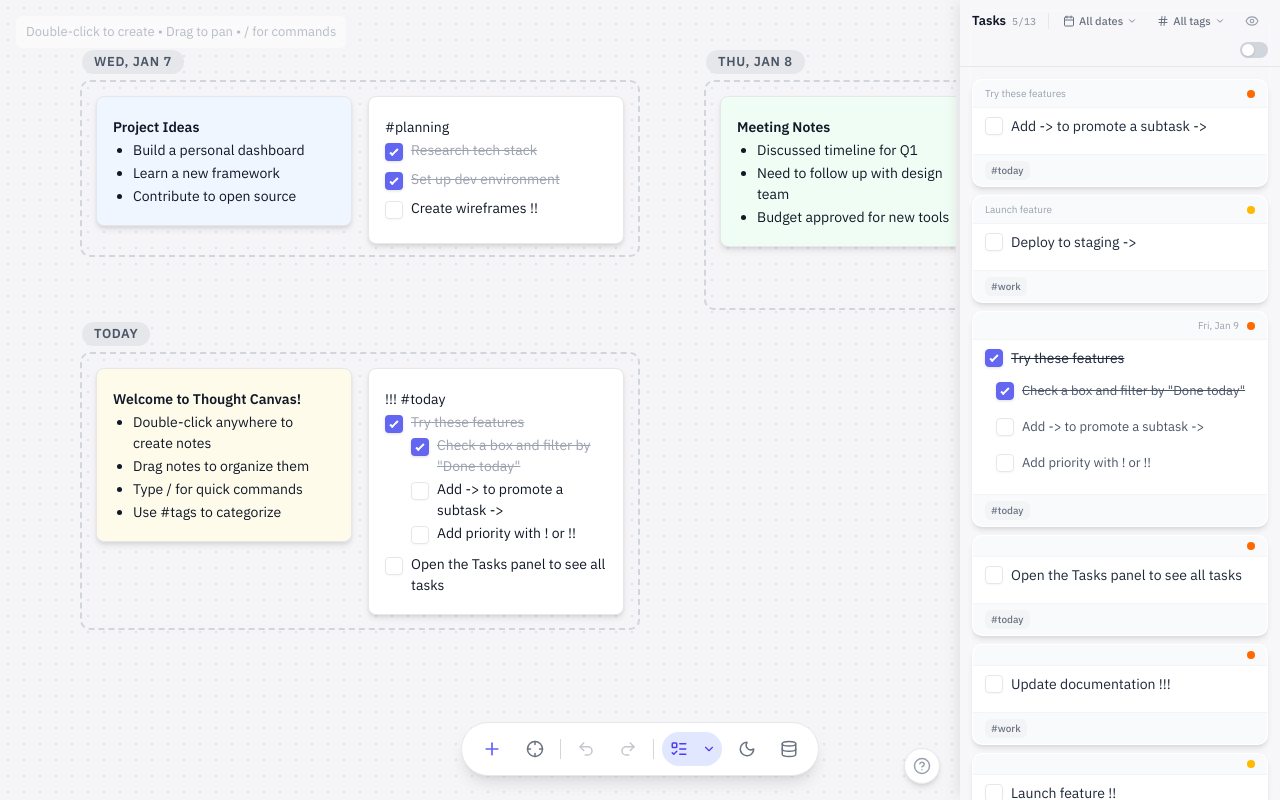
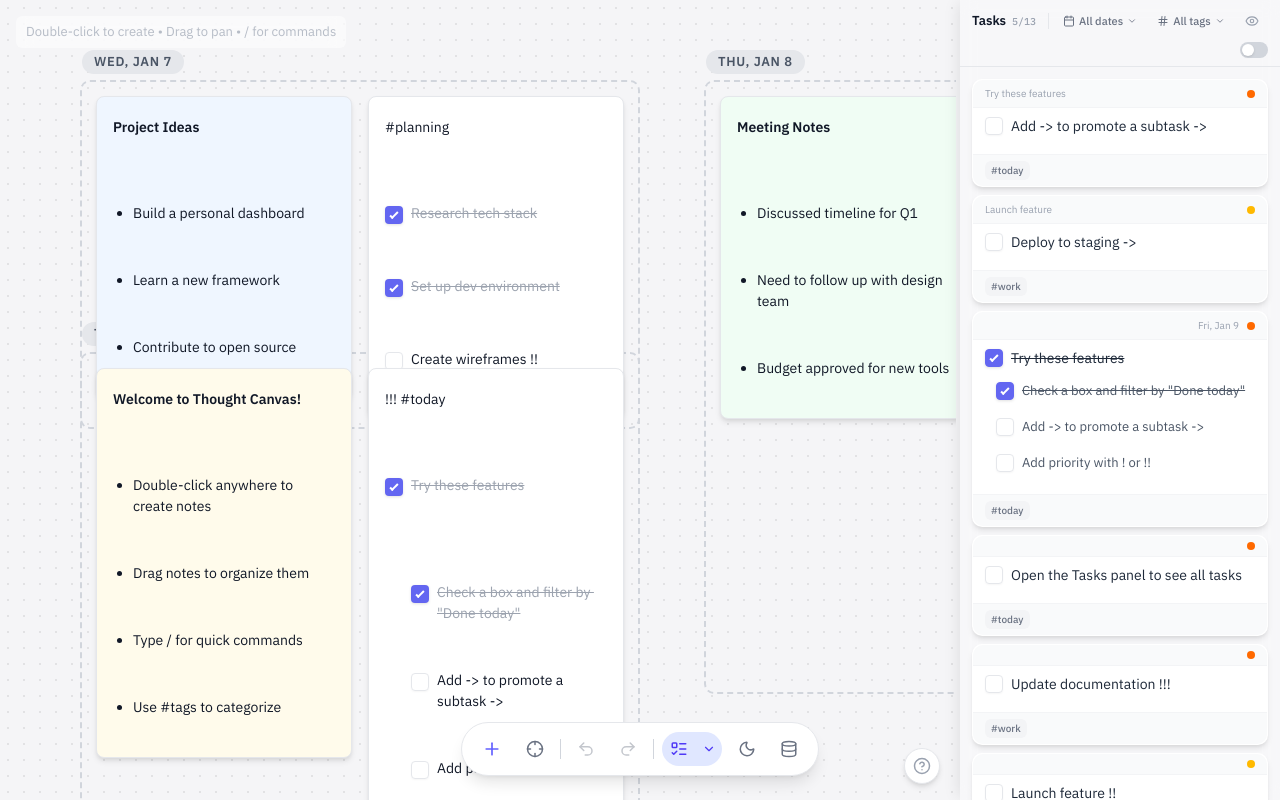
Before and after one commit to nachogames/thought-canvas, a React (Vite) app: page / in a window 1280 px wide. Built offline with nearby package versions, Linux system fonts and the light colour scheme.

Commit message:
Fix white-space property mismatch between edit and read modes
Add white-space: break-spaces to .sticky-content to match .ProseMirror. This was the root cause of the line wrapping inconsistency - break-spaces preserves whitespace and breaks lines differently than normal.

```diff
--- a/src/styles/globals.css
+++ b/src/styles/globals.css
@@ -330,6 +330,7 @@ body {
     line-height: 1.5; /* Match ProseMirror for consistent wrapping */
     overflow-wrap: break-word; /* Ensure long words/URLs wrap */
     word-wrap: break-word; /* Legacy support */
+    white-space: break-spaces; /* Match ProseMirror for consistent line breaking */
 }
 
 .sticky-content p {
```
